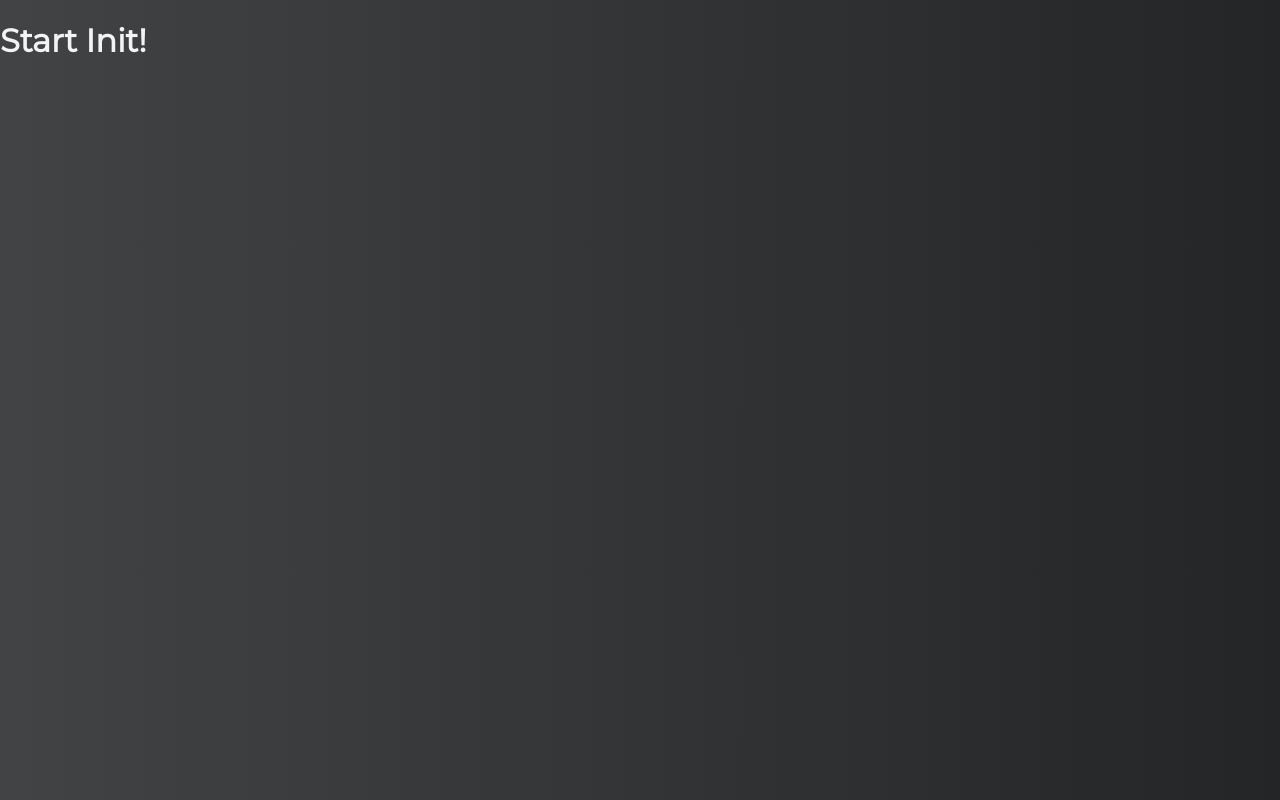
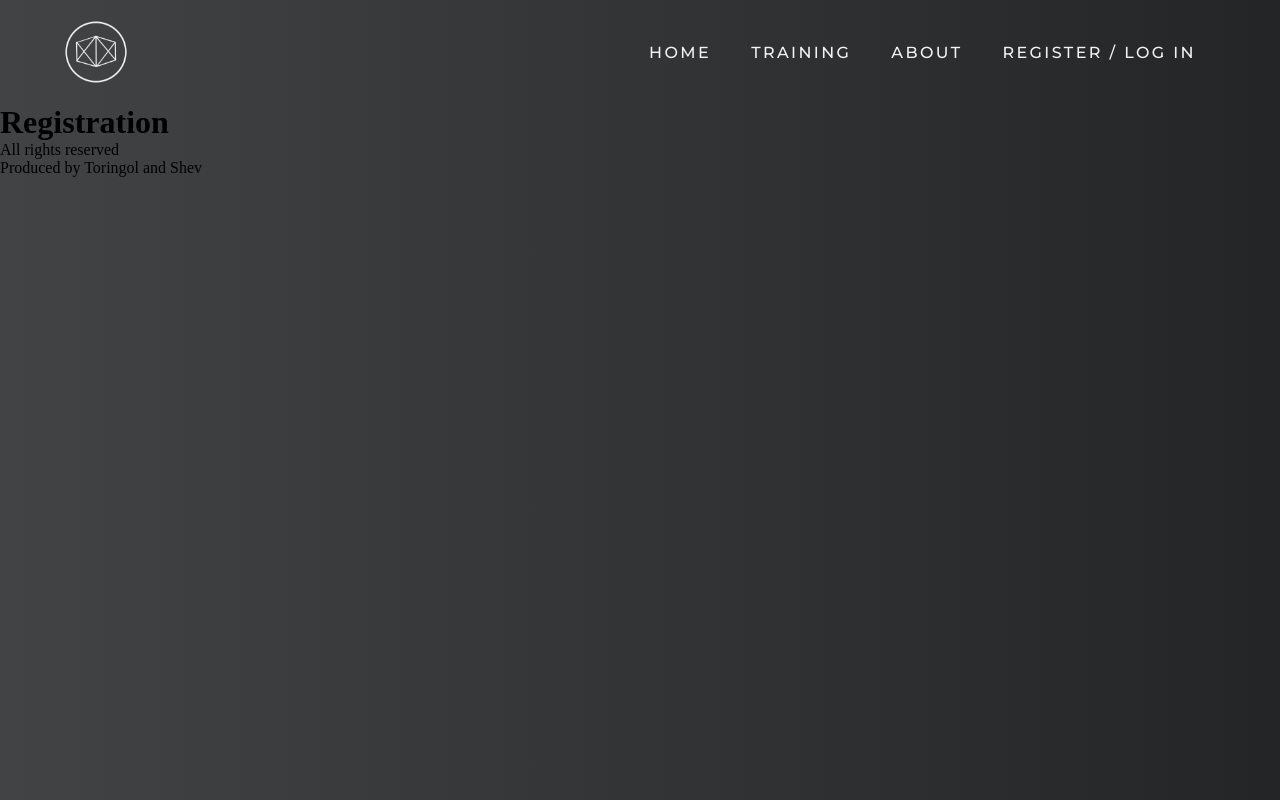
Before and after one commit to Toringol/csgo-trainingCamp, a React (Create React App) app in the folder frontend/: page /register in a window 1280 px wide. Built offline with nearby package versions, Linux system fonts and the light colour scheme.

Commit message:
Add navbar, footer components, Add App Router for 5 pages, aAdd 5 pages(Home, Training, About, Auth, Registration), all added with min implementation, couldnt spot footer to bottom

```diff
--- a/frontend/public/index.html
+++ b/frontend/public/index.html
@@ -3,9 +3,7 @@
   <head>
     <meta charset="utf-8" />
     <link rel="icon" href="%PUBLIC_URL%/logo.png" />
-    <link href="https://fonts.googleapis.com/css2?family=Montserrat&display=swap" rel="stylesheet">
     <meta name="viewport" content="width=device-width, initial-scale=1" />
-    <meta name="theme-color" content="#000000" />
     <meta
       name="description"
       content="Web site created using create-react-app"
--- a/frontend/src/App.js
+++ b/frontend/src/App.js
@@ -1,10 +1,30 @@
 import React from 'react';
+import {BrowserRouter, Route, Switch} from 'react-router-dom'
+import { Home } from './pages/Home';
+import { Training } from './pages/Training';
+import { About } from './pages/About';
+import { Auth } from './pages/Auth';
+import { Registration } from './pages/Registration';
+import { Navbar } from './components/Navbar';
+import { Footer } from './components/Footer';
 
 function App() {
   return (
-    <div className="container">
-      <h1>Start Init!</h1>
-    </div>
+    <BrowserRouter>
+        <div className="app">
+          <Navbar />
+          <div className="content">
+            <Switch>
+              <Route path={'/'} exact component={Home}/>
+              <Route path={'/training'} exact component={Training}/>
+              <Route path={'/about'} exact component={About}/>
+              <Route path={'/auth'} exact component={Auth}/>
+              <Route path={'/register'} exact component={Registration}/>
+            </Switch>
+          </div>
+          <Footer />
+        </div>
+    </BrowserRouter>
   );
 }
 
--- /dev/null
+++ b/frontend/src/components/Footer.js
@@ -0,0 +1,9 @@
+import React from 'react'
+
+export const Footer = () => (
+    <footer className="footer">
+        All rights reserved
+        <br />
+        Produced by Toringol and Shev
+    </footer>
+)
--- /dev/null
+++ b/frontend/src/components/Navbar.js
@@ -0,0 +1,32 @@
+import React from 'react'
+import {NavLink} from 'react-router-dom'
+
+export const Navbar = () => (
+    <header className="header">
+        <img className="logo" src={process.env.PUBLIC_URL + '/logo.png'} alt="logo"></img>
+        <nav className="navbar">
+            <ul className="nav__links">
+                <li>
+                    <NavLink className="nav__link" to="/">
+                        Home
+                    </NavLink>
+                </li>
+                <li>
+                    <NavLink className="nav__link" to="/training">
+                        Training
+                    </NavLink>
+                </li>
+                <li>
+                    <NavLink className="nav__link" to="/about">
+                        About
+                    </NavLink>
+                </li>
+                <li>
+                    <NavLink className="nav__link" to="/register">
+                        Register / Log In
+                    </NavLink>
+                </li>
+            </ul>
+        </nav>
+    </header>
+)
--- a/frontend/src/index.scss
+++ b/frontend/src/index.scss
@@ -1,15 +1,79 @@
+@import url('https://fonts.googleapis.com/css2?family=Montserrat:wght@500&display=swap');
+
+* {
+  margin: 0;
+  padding: 0;
+}
+
+html,
 body {
-  margin: 0;
-  font-family: 'Montserrat', sans-serif;
-  font-style: normal;
-  font-weight: normal;
-  font-size: 1rem;
-  color: #F2F3F4;
+  height: 100%;
   background: linear-gradient(90deg, #414345 0%, #232526 100%);
 }
 
-code {
+li, .nav__link {
   font-family: 'Montserrat', sans-serif;
-  font-style: normal;
-  font-weight: normal;
+  font-weight: 500;
+  font-size: 16px;
+
+  position: relative;
+  color: #F2F3F4;
+
+  text-decoration: none;
+  text-transform: uppercase;
+  letter-spacing: 0.15em;
 }
+
+header {
+  display: flex;
+  justify-content: space-between;
+  align-items: center;
+  padding: 20px 5%;
+}
+
+.logo {
+  cursor: pointer;
+  height: 64px;
+  width: 64px;
+}
+
+.nav__links {
+  list-style: none;
+}
+
+.nav__links li {
+  display: inline-block;
+  position: relative;
+  padding: 0px 20px;
+}
+
+.nav__links li .nav__link::before {
+  content: "";
+  position: absolute;
+  width: 100%;
+  height: 2px;
+  bottom: 0;
+  left: 0;
+  background-color: #F2F3F4;
+  visibility: hidden;
+  transform: scaleX(0);
+  transition: all 0.3s ease-in-out 0s;
+}
+
+.nav__links li .nav__link:hover::before {
+  visibility: visible;
+  transform: scaleX(1);
+}
+
+.app {
+  display: flex;
+  flex-direction: column;
+}
+
+.content {
+  flex: 1 0 auto;
+}
+
+footer {
+  flex: 0 0 auto;
+}
--- /dev/null
+++ b/frontend/src/pages/About.js
@@ -0,0 +1,9 @@
+import React, {Fragment} from 'react'
+
+export const About = () => {
+    return (
+        <Fragment>
+            <h1>About</h1>
+        </Fragment>
+    )
+}
--- /dev/null
+++ b/frontend/src/pages/Auth.js
@@ -0,0 +1,9 @@
+import React, {Fragment} from 'react'
+
+export const Auth = () => {
+    return (
+        <Fragment>
+            <h1>Auth</h1>
+        </Fragment>
+    )
+}
--- /dev/null
+++ b/frontend/src/pages/Home.js
@@ -0,0 +1,9 @@
+import React, {Fragment} from 'react'
+
+export const Home = () => {
+    return (
+        <Fragment>
+            <h1>Home page</h1>
+        </Fragment>
+    )
+}
--- /dev/null
+++ b/frontend/src/pages/Registration.js
@@ -0,0 +1,9 @@
+import React, {Fragment} from 'react'
+
+export const Registration = () => {
+    return (
+        <Fragment>
+            <h1>Registration</h1>
+        </Fragment>
+    )
+}
--- /dev/null
+++ b/frontend/src/pages/Training.js
@@ -0,0 +1,9 @@
+import React, {Fragment} from 'react'
+
+export const Training = () => {
+    return (
+        <Fragment>
+            <h1>Training</h1>
+        </Fragment>
+    )
+}
```
